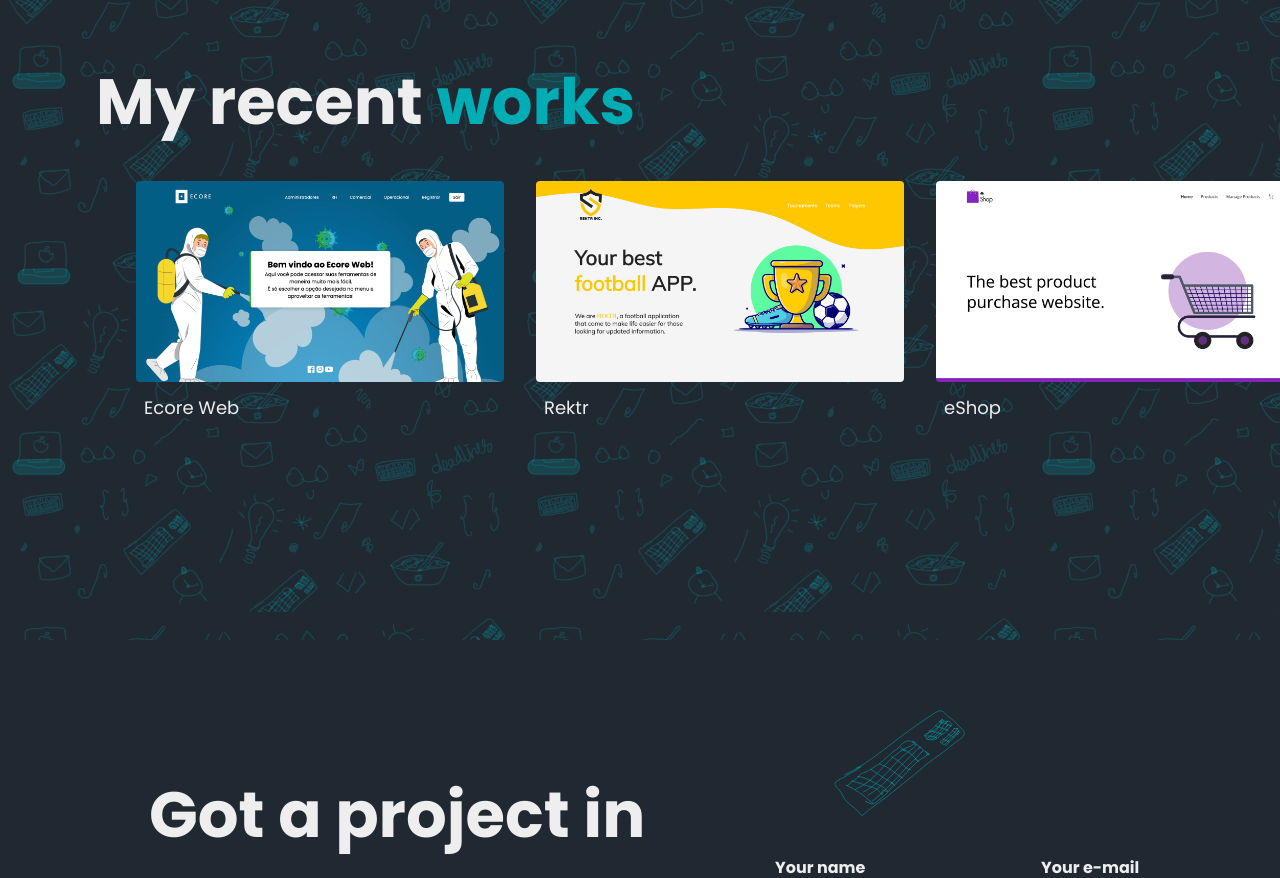
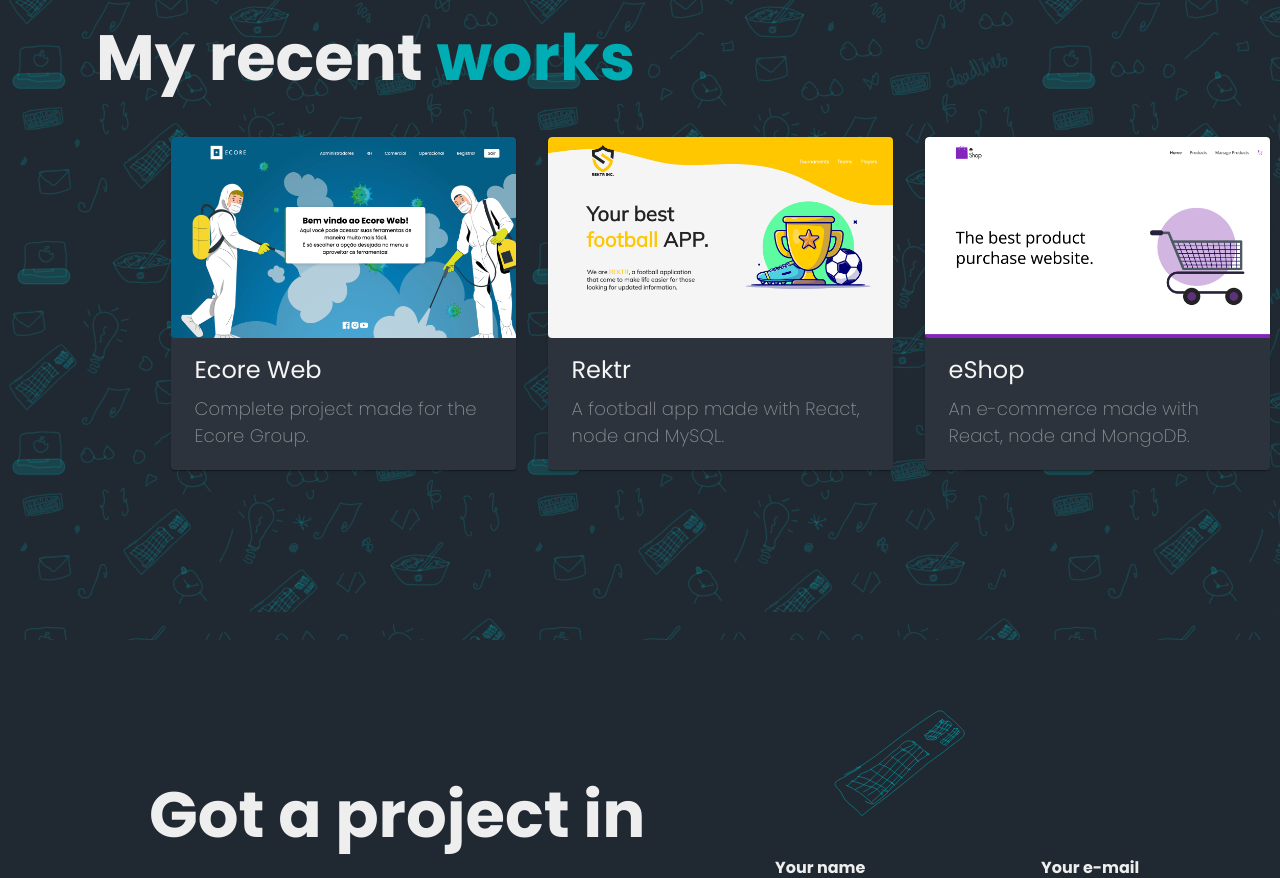
Before and after one commit to NcryScooby/concept_portfolio, a React (Vite) app: page / in a window 1280 px wide. Shown: the part 1760-2638 px from the top of the page. Built offline with nearby package versions, Linux system fonts and the light colour scheme.

Commit message:
add material ui in the project

```diff
--- a/package.json
+++ b/package.json
@@ -9,6 +9,11 @@
     "preview": "vite preview"
   },
   "dependencies": {
+    "@emotion/react": "^11.10.5",
+    "@emotion/styled": "^11.10.5",
+    "@mui/material": "^5.10.16",
+    "install": "^0.13.0",
+    "npm": "^9.1.2",
     "react": "^18.2.0",
     "react-dom": "^18.2.0",
     "react-router-dom": "^6.4.3",
--- /dev/null
+++ b/src/components/CardMUI/CardMUI.tsx
@@ -0,0 +1,59 @@
+import Card from "@mui/material/Card";
+import CardContent from "@mui/material/CardContent";
+import CardMedia from "@mui/material/CardMedia";
+import Typography from "@mui/material/Typography";
+import { CardActionArea } from "@mui/material";
+
+type Props = {
+  image: string;
+  title: string;
+  description: string;
+  url: string;
+};
+
+const CardMUI = ({ image, title, description, url }: Props) => {
+  const goToUrl = () => {
+    window.open(url, "_blank");
+  };
+
+  return (
+    <>
+      <Card
+        sx={{
+          maxWidth: 345,
+          backgroundColor: "#2d333c",
+        }}
+      >
+        <CardActionArea onClick={goToUrl}>
+          <CardMedia component="img" height="140" image={image} alt={title} />
+          <CardContent>
+            <Typography
+              gutterBottom
+              variant="h5"
+              component="div"
+              sx={{
+                color: "#f5f5f5",
+                paddingLeft: "8px",
+                fontFamily: "Poppins, Arial, sans-serif",
+              }}
+            >
+              {title}
+            </Typography>
+            <Typography
+              sx={{
+                color: "#eeeeee",
+                fontFamily: "Poppins, Arial, sans-serif",
+                fontWeight: "200",
+                opacity: "0.5",
+              }}
+            >
+              {description}
+            </Typography>
+          </CardContent>
+        </CardActionArea>
+      </Card>
+    </>
+  );
+};
+
+export default CardMUI;
--- a/src/components/Projects/Projects.tsx
+++ b/src/components/Projects/Projects.tsx
@@ -2,6 +2,7 @@ import { Container } from "./style";
 import ecoreweb from "../../assets/ecoreweb.png";
 import rektr from "../../assets/rektr.png";
 import eShop from "../../assets/eShop.png";
+import CardMUI from "../CardMUI/CardMUI";
 
 const Projects = () => {
   return (
@@ -12,38 +13,25 @@ const Projects = () => {
             My recent <span>works</span>
           </h2>
         </div>
-
         <div className="projects">
-          <div>
-            <img src={ecoreweb} alt="ecoreweb" id="ecoreweb" />
-            <p>
-              <a href="https://www.ecoreweb.com.br/" target="_blank">
-                Ecore Web
-              </a>
-            </p>
-          </div>
-          <div>
-            <img src={rektr} alt="rektr" id="rektr" />
-            <p>
-              <a
-                href="https://github.com/NcryScooby/soccer_client"
-                target="_blank"
-              >
-                Rektr
-              </a>
-            </p>
-          </div>
-          <div>
-            <img src={eShop} alt="eShop" id="eShop" />
-            <p>
-              <a
-                href="https://github.com/NcryScooby/eShopReact"
-                target="_blank"
-              >
-                eShop
-              </a>
-            </p>
-          </div>
+          <CardMUI
+            image={ecoreweb}
+            title={"Ecore Web"}
+            description={"Complete project made for the Ecore Group."}
+            url={"https://ecoreweb.com.br"}
+          />
+          <CardMUI
+            image={rektr}
+            title={"Rektr"}
+            description={"A football app made with React, node and MySQL."}
+            url={"https://github.com/NcryScooby/soccer_client"}
+          />
+          <CardMUI
+            image={eShop}
+            title={"eShop"}
+            description={"An e-commerce made with React, node and MongoDB."}
+            url={"https://github.com/NcryScooby/eShopReact"}
+          />
         </div>
       </Container>
     </>
```
Also changed, not shown: src/assets/3.png, 1 other file (tests, documents, lock files or other folders).
